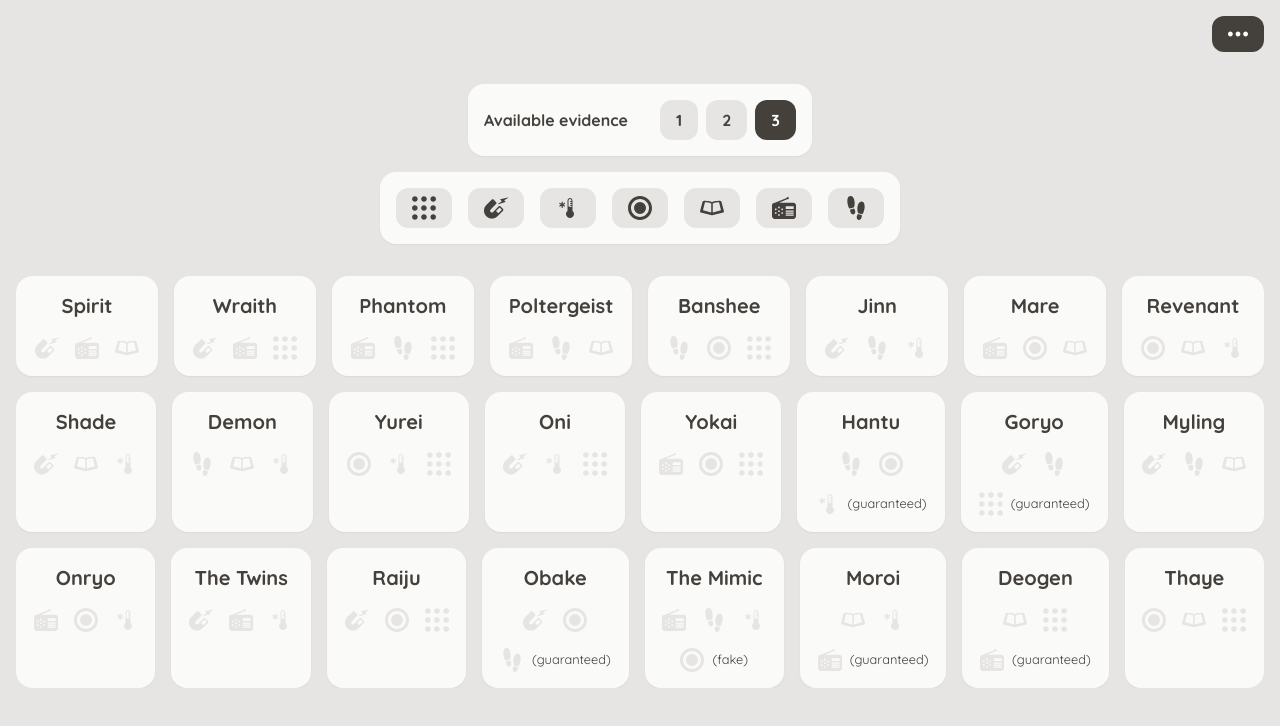
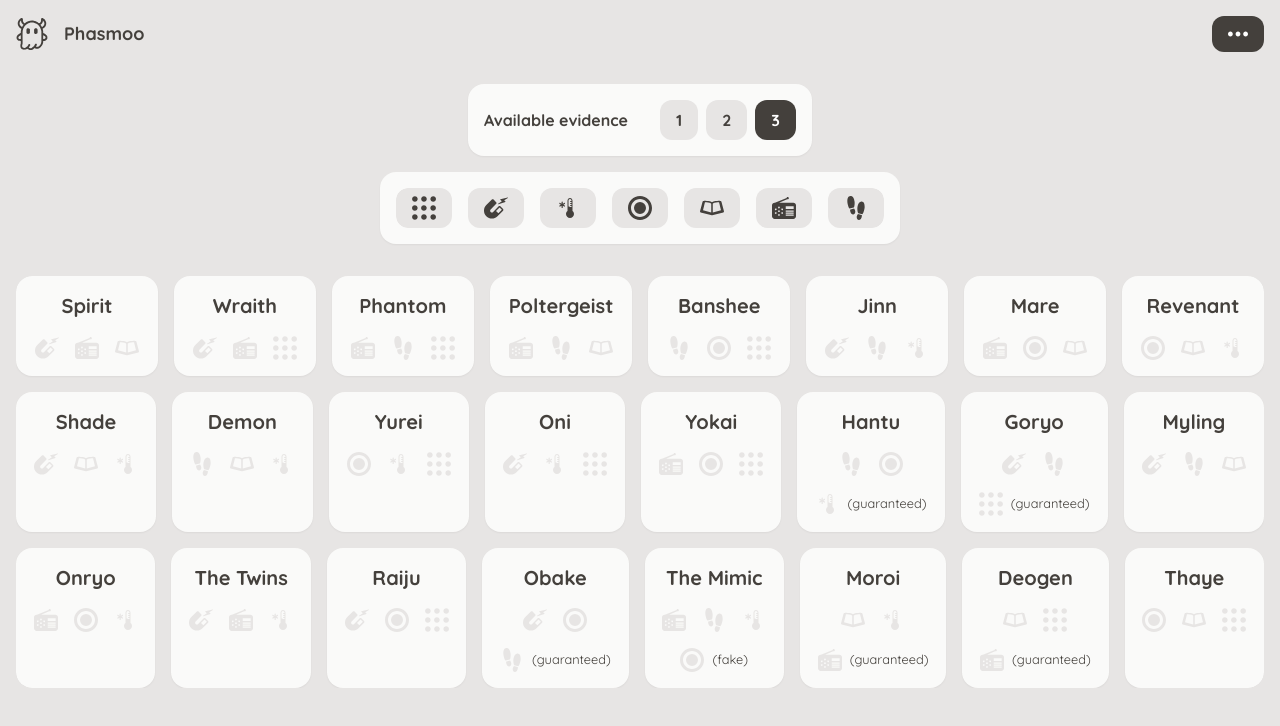
Before and after one commit to luizffgv/phasmoo, a Next.js app: page / in a window 1280 px wide. Shown: the top 726 px of the page. Built offline with nearby package versions, Linux system fonts and the light colour scheme.

Commit message:
Add Phasmoo logo
SVG is hell

```diff
--- /dev/null
+++ b/src/app/_components/logo.tsx
@@ -0,0 +1,12 @@
+export interface Props {
+  /** Tailwind text fill class for the logo. */
+  fill: `text-${string}`;
+}
+
+export default function Logo({ fill }: Props) {
+  return (
+    <svg viewBox="0 0 1024 1024" width="32" height="32">
+      <use href="/logo.svg#logo" className={fill}></use>
+    </svg>
+  );
+}
--- a/src/app/layout.tsx
+++ b/src/app/layout.tsx
@@ -4,6 +4,7 @@ import "./globals.css";
 import Settings from "./_components/settings";
 import ModalProvider from "./_components/providers/modal-provider";
 import SettingsProvider from "./_components/providers/settings-provider";
+import Logo from "./_components/logo";
 
 const quicksand = Quicksand({ subsets: ["latin"] });
 
@@ -32,7 +33,11 @@ export default function RootLayout({
       >
         <SettingsProvider>
           <ModalProvider>
-            <div className="w-fit-content flex flex-row-reverse">
+            <div className="w-fit-content flex flex-row justify-between">
+              <div className="flex flex-row items-center gap-4">
+                <Logo fill="text-stone-700 dark:text-stone-100"></Logo>
+                <h1 className="text-lg font-bold">Phasmoo</h1>
+              </div>
               <Settings></Settings>
             </div>
             {children}
```
Also changed, not shown: public/logo.svg (added).
